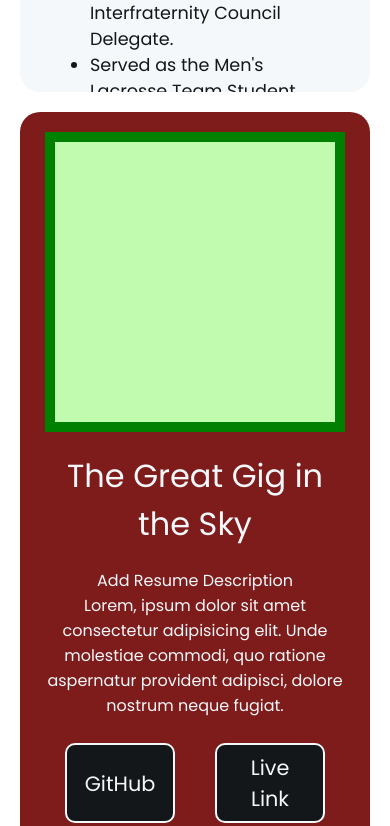
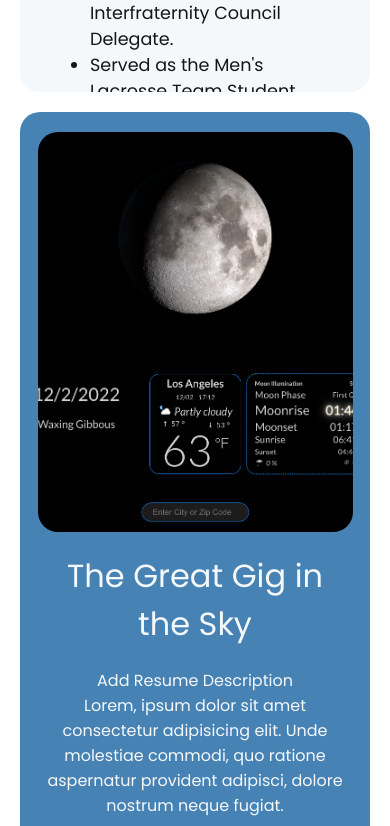
Before and after one commit to sparklingwaterlemon/Portfolio, a React (Create React App) app: page / in a window 390 px wide. Shown: the part 1047-1873 px from the top of the page. Built offline with nearby package versions, Linux system fonts and the light colour scheme.

Commit message:
Added Images - CSS for Image. Added Correct Links. Now Working On Heroku Deployment (errored)

```diff
--- a/src/Components/ProjectSectionA/ProjectSectionA.css
+++ b/src/Components/ProjectSectionA/ProjectSectionA.css
@@ -11,7 +11,7 @@
     width: calc(50% - 40px);
     margin-top: 30px;
     margin-left: 40px;
-    background-color: rgb(126, 28, 28);
+    background-color: steelblue;
     /* background-image: url("paper.gif"); */
     border-radius: 20px 0px 0px 20px;
 }
@@ -24,14 +24,23 @@
     justify-content: center;
     align-items: center;
     overflow: hidden;
+}
+.pa-left-image {
+    min-height: 400px;
+    width: 90%;
+    object-fit: cover;
+    border-radius: 20px;
 
-    /* border: 10px solid orange; */
 }
-.pa-left-test-image {
-    height: 440px;
-    width: 480px;
-    background-color: #c1fbb0;
-    border: 10px solid green;
+.pa-left-image:hover{
+    outline: 2px solid #F5F8FA;
+    cursor: zoom-in;
+}
+.pa-left-image:active{
+    width: 110%;
+    height: 100%;
+    object-fit: cover;
+    cursor: grabbing;
 }
 
 
@@ -41,7 +50,7 @@
     min-height: 500px;
     width: calc(50% - 40px);
 
-    background-color: rgb(126, 28, 28);
+    background-color: steelblue;
     /* background-image: url("paper.gif"); */
     border-radius: 0px 20px 20px 0px;
 
@@ -147,6 +156,15 @@
         margin-left: 20px;
         margin-right: 20px;
     }
+    .pa-left-image:hover{
+        outline: none;
+        cursor: default;
+    }
+    .pa-left-image:active{
+        width: 90%;
+        height: auto;
+        cursor: default;
+    }
 
 }
 
--- a/src/Components/ProjectSectionA/ProjectSectionA.jsx
+++ b/src/Components/ProjectSectionA/ProjectSectionA.jsx
@@ -6,7 +6,7 @@ export default function ProjectSectionA(){
 
             <div className="pa-left-container">
                 <div className="pa-left-image-container">
-                    <div className="pa-left-test-image"/>
+                    <img className="pa-left-image" src={require("../../Assets/ProjectSectionA/PSALanding.png")} alt="TGGITS"/>
                 </div>
             </div>
 
@@ -21,10 +21,10 @@ export default function ProjectSectionA(){
                         Lorem, ipsum dolor sit amet consectetur adipisicing elit. Unde molestiae commodi, quo ratione aspernatur provident adipisci, dolore nostrum neque fugiat.
                     </div>
                     <div className="pa-link-container">
-                        <a href="https://www.youtube.com" target="_blank" rel="noreferrer">
+                        <a href="https://github.com/sparklingwaterlemon/The-Great-Gig-in-the-Sky" target="_blank" rel="noreferrer">
                             <button className="pa-button gh"> GitHub </button>
                         </a>
-                        <a href="https://www.google.com" target="_blank" rel="noreferrer">
+                        <a href="https://the-great-gig-in-the-sky.herokuapp.com/" target="_blank" rel="noreferrer">
                             <button className="pa-button ll"> Live Link </button>
                         </a>
                     </div>
```
Also changed, not shown: src/Assets/ProjectSectionA/PSALanding.png (added).
